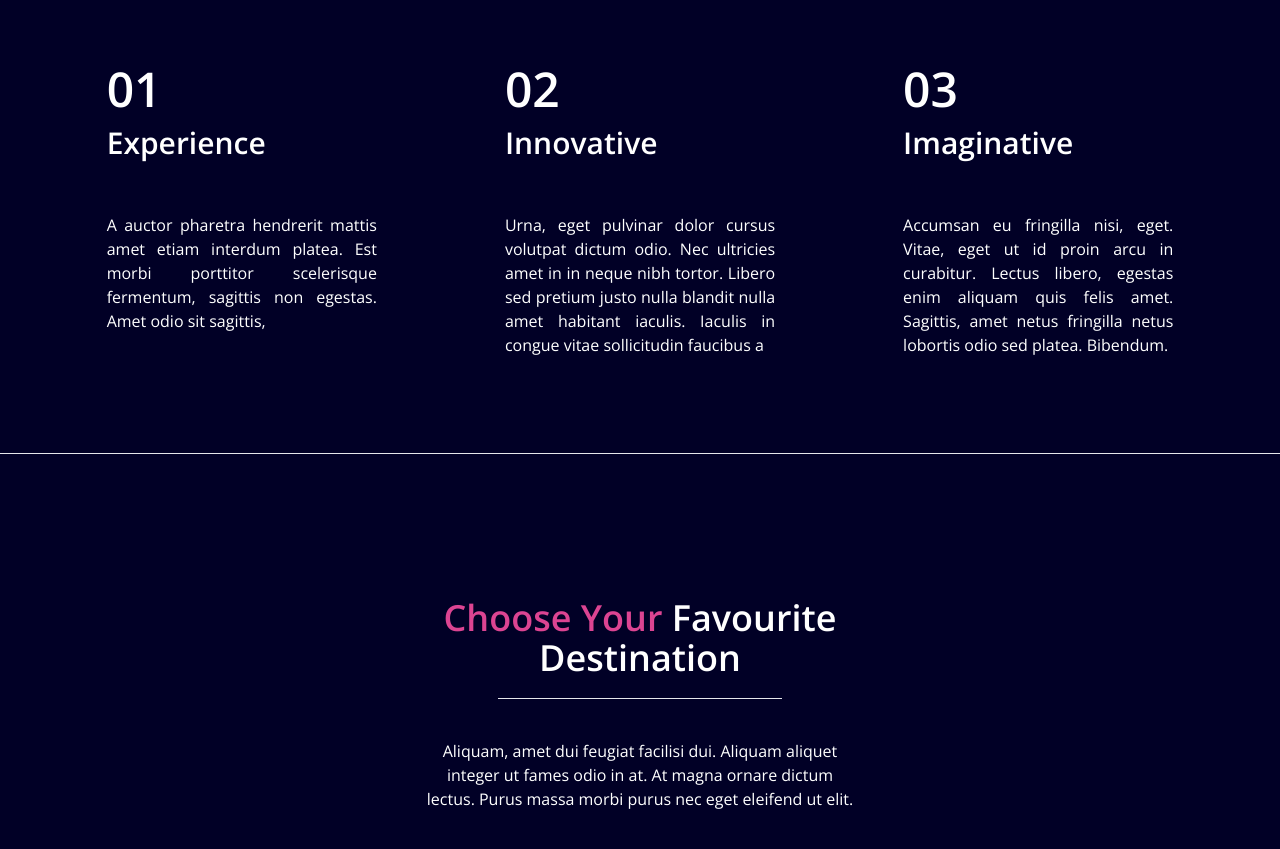
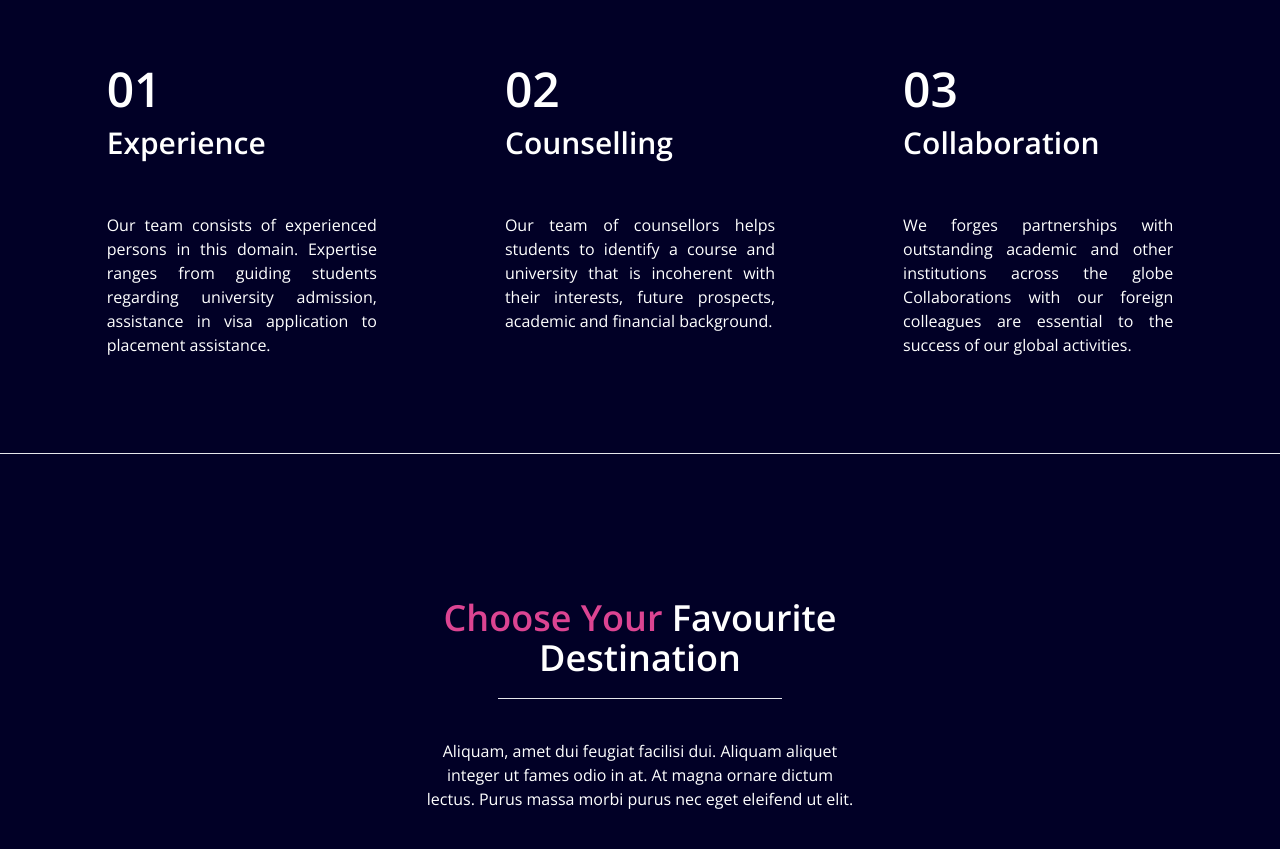
Before and after one commit to leadsfly/leadsfly, a Next.js app: page / in a window 1280 px wide. Shown: the part 1040-1889 px from the top of the page. Built offline with nearby package versions, Linux system fonts and the light colour scheme.

Commit message:
02 Done skill

```diff
--- a/components/background/Hero.tsx
+++ b/components/background/Hero.tsx
@@ -33,7 +33,7 @@ const Hero = (): JSX.Element => {
             >
               <stop offset="0%" stopColor="#000000" stopOpacity={1} />
               <stop offset="0%" stopColor="#ffffff" stopOpacity={1} />
-              <stop offset="80%" stopColor="#ffffff" stopOpacity={1} />
+              <stop offset="95%" stopColor="#ffffff" stopOpacity={1} />
               <stop offset="100%" stopColor="#000000" stopOpacity={1} />
             </linearGradient>
             <mask id="mask4" x={0} y={0} width="100%" height="100%">
--- a/scenes/Landing.tsx
+++ b/scenes/Landing.tsx
@@ -51,7 +51,7 @@ const Landing = ({ setSelectedPage }: any) => {
           className="flex mt-5 justify-center md:justify-center "
           initial={{ y: 250, opacity: 0 }}
           animate={{ y: 0, opacity: 1 }}
-          transition={{ duration: 1, type: "spring", stiffness: 120 }}
+          transition={{ duration: 3, type: "spring", stiffness: 120 }}
         >
           <AnchorLink
             className="bg-gradient-rainblue text-deep-blue rounded-sm py-3 px-7 font-semibold
--- a/scenes/MySkills.tsx
+++ b/scenes/MySkills.tsx
@@ -71,10 +71,10 @@ function MySkills() {
             </div>
             <div className="w-1/2 md:w-3/4 h-32 bg-blue absolute right-0 top-0 z-[-1]" />
           </div>
-          <p className="mt-5">
-            A auctor pharetra hendrerit mattis amet etiam interdum platea. Est
-            morbi porttitor scelerisque fermentum, sagittis non egestas. Amet
-            odio sit sagittis,
+          <p className="mt-5 justify">
+            Our team consists of experienced persons in this domain. Expertise
+            ranges from guiding students regarding university admission,
+            assistance in visa application to placement assistance.
           </p>
         </motion.div>
 
@@ -94,16 +94,15 @@ function MySkills() {
             <div className="z-10">
               <p className="font-playfair font-semibold text-5xl">02</p>
               <p className="font-playfair font-semibold text-3xl mt-3">
-                Innovative
+                Counselling
               </p>
             </div>
             <div className="w-1/2 md:w-3/4 h-32 bg-red absolute right-0 top-0 z-[-1]" />
           </div>
           <p className="mt-5">
-            Urna, eget pulvinar dolor cursus volutpat dictum odio. Nec ultricies
-            amet in in neque nibh tortor. Libero sed pretium justo nulla blandit
-            nulla amet habitant iaculis. Iaculis in congue vitae sollicitudin
-            faucibus a
+            Our team of counsellors helps students to identify a course and
+            university that is incoherent with their interests, future
+            prospects, academic and financial background.
           </p>
         </motion.div>
         {/* IMAGINATIVE */}
@@ -122,16 +121,15 @@ function MySkills() {
             <div className="z-10">
               <p className="font-playfair font-semibold text-5xl">03</p>
               <p className="font-playfair font-semibold text-3xl mt-3">
-                Imaginative
+                Collaboration
               </p>
             </div>
             <div className="w-1/2 md:w-3/4 h-32 bg-yellow absolute right-0 top-0 z-[-1]" />
           </div>
           <p className="mt-5">
-            Accumsan eu fringilla nisi, eget. Vitae, eget ut id proin arcu in
-            curabitur. Lectus libero, egestas enim aliquam quis felis amet.
-            Sagittis, amet netus fringilla netus lobortis odio sed platea.
-            Bibendum.
+            We forges partnerships with outstanding academic and other
+            institutions across the globe Collaborations with our foreign
+            colleagues are essential to the success of our global activities.
           </p>
         </motion.div>
       </div>
--- a/styles/globals.css
+++ b/styles/globals.css
@@ -189,3 +189,9 @@ body {
     margin-left: 0;
   }
 }
+
+.justify {
+  text-align: justify !important;
+  text-justify: inter-character !important;
+  hyphens: manual !important;
+}
--- a/styles/globals.scss
+++ b/styles/globals.scss
@@ -202,3 +202,8 @@ body {
     margin-left: 0;
   }
 }
+.justify {
+  text-align: justify !important;
+  text-justify: inter-character !important;
+  hyphens: manual !important;
+}
```
Also changed, not shown: styles/globals.min.css (+1 -1 lines).
